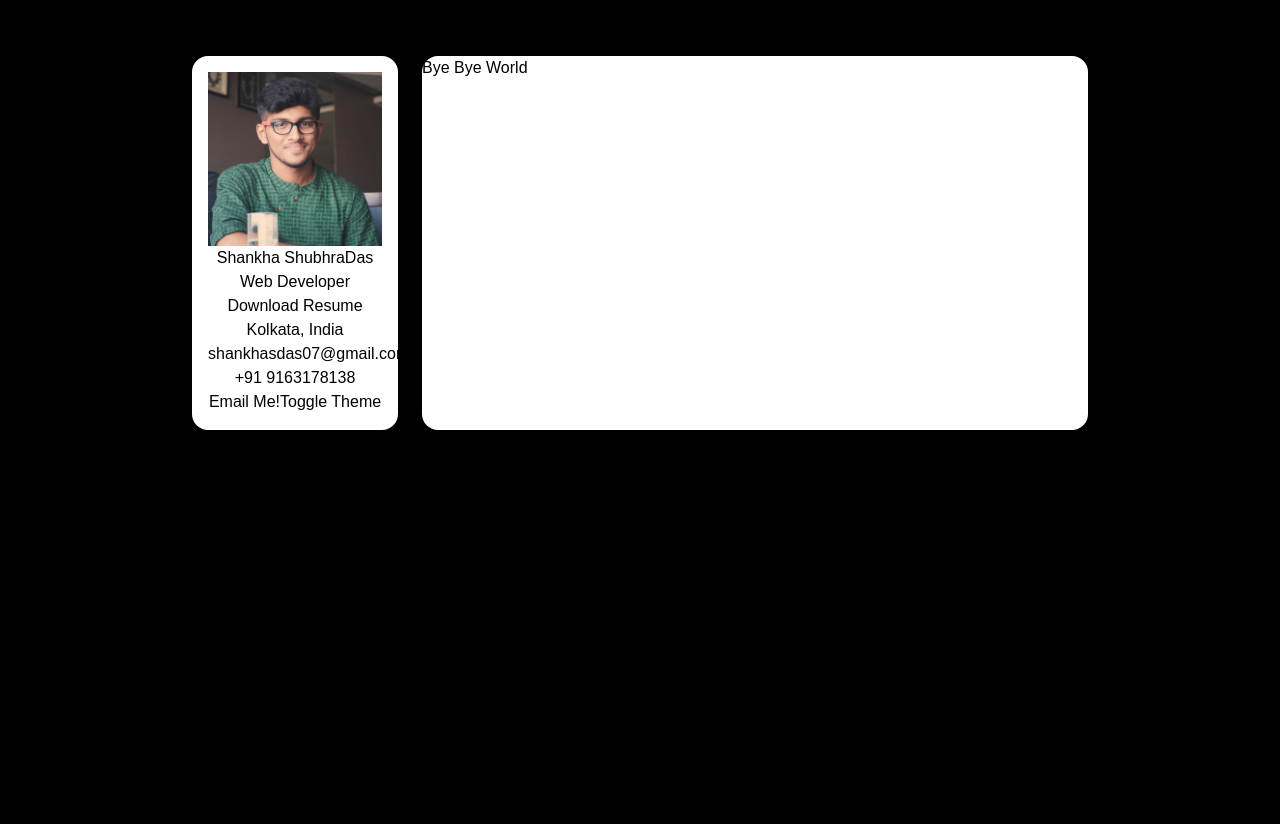
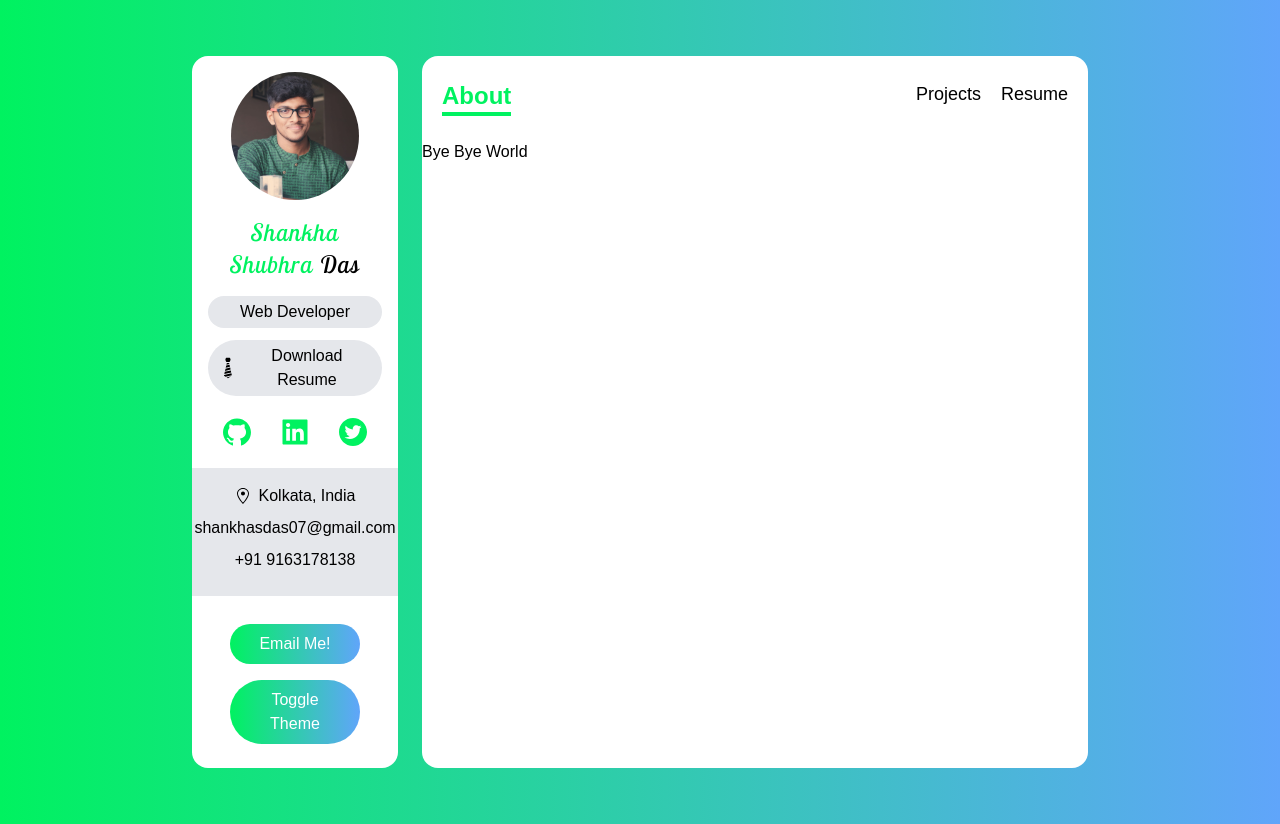
Before and after one commit to shankha007/dev-portfolio, a Next.js app: page / in a window 1280 px wide. Before the commit the page ends 800 px from the top, so only its background shows below. Built offline with nearby package versions, Linux system fonts and the light colour scheme.

Commit message:
structured index page

```diff
--- /dev/null
+++ b/components/Navbar.tsx
@@ -0,0 +1,62 @@
+import { useState, useEffect, FunctionComponent } from "react";
+import Link from "next/link";
+import { useRouter } from "next/router";
+
+const NavItem: FunctionComponent<{
+  activeItem: string;
+  setActiveItem: Function;
+  name: string;
+  route: string;
+}> = ({ activeItem, name, route, setActiveItem }) => {
+  return activeItem !== name ? (
+    <Link href={route}>
+      <a>
+        <span onClick={() => setActiveItem(name)} className="hover:text-green">
+          {name}
+        </span>
+      </a>
+    </Link>
+  ) : null;
+};
+
+const Navbar = () => {
+  const [activeItem, setActiveItem] = useState<string>("");
+
+  const { pathname } = useRouter();
+
+  useEffect(() => {
+    if (pathname === "/") setActiveItem("About");
+    if (pathname === "/projects") setActiveItem("Projects");
+    if (pathname === "/resume") setActiveItem("Resume");
+  }, []);
+
+  return (
+    <div className="flex justify-between px-5 py-3 my-3">
+      <span className="text-xl font-bold border-b-4 text-green border-green md:text-2xl">
+        {activeItem}
+      </span>
+      <div className="flex space-x-5 text-lg">
+        <NavItem
+          activeItem={activeItem}
+          setActiveItem={setActiveItem}
+          name="About"
+          route="/"
+        />
+        <NavItem
+          activeItem={activeItem}
+          setActiveItem={setActiveItem}
+          name="Projects"
+          route="/projects"
+        />
+        <NavItem
+          activeItem={activeItem}
+          setActiveItem={setActiveItem}
+          name="Resume"
+          route="/resume"
+        />
+      </div>
+    </div>
+  );
+};
+
+export default Navbar;
--- a/components/Sidebar.tsx
+++ b/components/Sidebar.tsx
@@ -1,23 +1,64 @@
+import {
+  AiFillGithub,
+  AiFillLinkedin,
+  AiFillTwitterCircle,
+} from "react-icons/ai";
+import { GoLocation } from "react-icons/go";
+import { GiTie } from "react-icons/gi";
+
 const Sidebar = () => {
   return (
     <div>
-      <img src="profile.jpg" alt="User Avatar" />
-      <h3><span>Shankha Shubhra</span>Das</h3>
-      <p>Web Developer</p>
-      <p>Download Resume</p>
+      <img
+        src="profile.jpg"
+        alt="User Avatar"
+        className="w-32 h-32 rounded-full mx-auto"
+      />
+      <h3 className="my-4 text-2xl font-medium tracking-wider font-lobster">
+        <span className="text-green">Shankha Shubhra </span>Das
+      </h3>
+      <p className="px-2 py-1 my-3 bg-gray-200 rounded-full">Web Developer</p>
+      <a
+        className="px-2 py-1 my-3 bg-gray-200 rounded-full flex items-center justify-center"
+        href=""
+        download="name"
+      >
+        <GiTie className="w-6 h-6" /> Download Resume
+      </a>
       {/* //Social Icons */}
+      <div className="flex justify-around my-5 text-green w-9/12 md:w-full mx-auto">
+        <a href="">
+          <AiFillGithub className="w-8 h-8 cursor-pointer" />
+        </a>
+        <a href="">
+          <AiFillLinkedin className="w-8 h-8 cursor-pointer" />
+        </a>
+        <a href="">
+          <AiFillTwitterCircle className="w-8 h-8 cursor-pointer" />
+        </a>
+      </div>
       {/* address */}
-      <div>
-        <div>
-
+      <div
+        className="my-5 py-4 bg-gray-200"
+        style={{ marginLeft: "-1rem", marginRight: "-1rem" }}
+      >
+        <div className="flex items-center justify-center space-x-2">
+          <GoLocation />
           <span>Kolkata, India</span>
         </div>
-        <p>shankhasdas07@gmail.com</p>
-        <p>+91 9163178138</p>
+        <p className="my-2">shankhasdas07@gmail.com</p>
+        <p className="my-2">+91 9163178138</p>
       </div>
       {/* Email Button */}
-      <button>Email Me!</button>
-      <button>Toggle Theme</button>
+      <button
+        onClick={() => window.open("mailto:shankhasdas07@gmail.com")}
+        className="bg-gradient-to-r from-green to-blue-400 w-9/12 rounded-full py-2 px-5 text-white my-2 focus:outline-none"
+      >
+        Email Me!
+      </button>
+      <button className="bg-gradient-to-r from-green to-blue-400 w-9/12 rounded-full py-2 px-5 text-white my-2">
+        Toggle Theme
+      </button>
     </div>
   );
 };
--- /dev/null
+++ b/data.ts
@@ -0,0 +1,43 @@
+import { RiComputerLine } from "react-icons/ri";
+import { FaServer } from "react-icons/fa";
+import { AiOutlineAntDesign, AiOutlineApi } from "react-icons/ai";
+import { MdDeveloperMode } from "react-icons/md";
+import { IService } from "./type";
+
+export const services: IService[] = [
+  {
+    icon: RiComputerLine,
+    title: "Frontend Development",
+    about:
+      "I can build a beautiful and scalable SPA using <b> HTML</b>,<b>CSS</b>   and <b>React.js</b> ",
+  },
+  {
+    icon: FaServer,
+    title: "Backend  Development",
+    about:
+      "handle database, server, api using <b>Express </b> & other popular frameworks",
+  },
+  {
+    icon: AiOutlineApi,
+    title: "API Development",
+    about:
+      "I can develop robust  REST API using <b>django-rest-api</b>  & <b>Node API</b> ",
+  },
+  {
+    icon: MdDeveloperMode,
+    title: "Competitive Coder",
+    about: "a daily problem solver in <b>HackerRank</b>  and <b>Leet Code</b> ",
+  },
+  {
+    icon: AiOutlineAntDesign,
+    title: "UI/UX designer",
+    about:
+      "stunning user interface designer using <b>Figma</b>  and  <b>Framer</b> ",
+  },
+  {
+    icon: RiComputerLine,
+    title: "Whatever",
+    about:
+      "Lorem ipsum dolor sit amet consectetur adipisicing elit. Hic quis minima autem!",
+  },
+];
--- a/pages/_app.tsx
+++ b/pages/_app.tsx
@@ -1,13 +1,15 @@
+import Navbar from "../components/Navbar";
 import Sidebar from "../components/Sidebar";
 import "../styles/globals.css";
 
 function MyApp({ Component, pageProps }) {
   return (
-    <div className="grid grid-cols-12 gap-6 my-14 lg:px-48 px-5">
-      <div className="lg:col-span-3 bg-white rounded-2xl col-span-12 p-4 text-center">
+    <div className="grid grid-cols-12 gap-6 px-5 my-14 lg:px-48 sm:px-20 md:px-32">
+      <div className="col-span-12 p-4 text-center bg-white lg:col-span-3 rounded-2xl">
         <Sidebar />
       </div>
-      <div className="lg:col-span-9 bg-white rounded-2xl col-span-12">
+      <div className="flex flex-col col-span-12 bg-white lg:col-span-9 rounded-2xl">
+        <Navbar />
         <Component {...pageProps} />
       </div>
     </div>
--- /dev/null
+++ b/pages/_document.tsx
@@ -0,0 +1,28 @@
+import Document, { Html, Head, Main, NextScript } from "next/document";
+
+class MyDocument extends Document {
+  render() {
+    return (
+      <Html>
+        <Head>
+          <link rel="preconnect" href="https://fonts.googleapis.com" />
+          <link
+            rel="preconnect"
+            href="https://fonts.gstatic.com"
+            crossOrigin="true"
+          />
+          <link
+            href="https://fonts.googleapis.com/css2?family=Lobster+Two:ital@1&display=swap"
+            rel="stylesheet"
+          />
+        </Head>
+        <body className="bg-gradient-to-r from-green to-blue-400">
+          <Main />
+          <NextScript />
+        </body>
+      </Html>
+    );
+  }
+}
+
+export default MyDocument;
--- a/pages/api/hello.ts
+++ /dev/null
@@ -1,5 +0,0 @@
-// Next.js API route support: https://nextjs.org/docs/api-routes/introduction
-
-export default function handler(req, res) {
-  res.status(200).json({ name: 'John Doe' })
-}
--- /dev/null
+++ b/pages/api/services.ts
@@ -0,0 +1,6 @@
+import { NextApiRequest, NextApiResponse } from "next";
+import { services } from '../../data';
+
+export default (req:NextApiRequest, res:NextApiResponse) => {
+  res.status(200).json({services});
+}
--- a/pages/index.tsx
+++ b/pages/index.tsx
@@ -1,9 +1,38 @@
-const index = () => {
+import { GetServerSidePropsContext, GetStaticPropsContext } from "next";
+// import { services } from "../data";
+
+const index = ({ services }) => {
+  console.log(services);
+
   return (
     <div>
       <h1>Bye Bye World</h1>
     </div>
-  )
-}
+  );
+};
 
 export default index;
+
+// export const getServerSideProps = async (
+//   context: GetServerSidePropsContext
+// ) => {
+//   const res = await fetch("http://localhost:3000/api/services");
+//   const data = await res.json();
+
+//   return {
+//     props: {
+//       services: data.services,
+//     },
+//   };
+// };
+
+// export const getStaticProps = async (context: GetStaticPropsContext) => {
+//   const res = await fetch("http://localhost:3000/api/services");
+//   const data = await res.json();
+
+//   return {
+//     props: {
+//       services: data.services,
+//     },
+//   };
+// };
--- /dev/null
+++ b/pages/projects.tsx
@@ -0,0 +1,9 @@
+const projects = () => {
+  return (
+    <div className="p-4">
+      Projects Page
+    </div>
+  )
+}
+
+export default projects
--- /dev/null
+++ b/pages/resume.tsx
@@ -0,0 +1,5 @@
+const resume = () => {
+  return <div className="p-4">Resume Page</div>;
+};
+
+export default resume;
--- a/tailwind.config.js
+++ b/tailwind.config.js
@@ -1,11 +1,20 @@
 module.exports = {
-  purge: ['./pages/**/*.tsx', './components/**/*.tsx'],
+  purge: ["./pages/**/*.tsx", "./components/**/*.tsx"],
   darkMode: false, // or 'media' or 'class'
   theme: {
-    extend: {},
+    fontFamily: {
+      lobster: ["Lobster Two"],
+    },
+    extend: {
+      colors: {
+        green: {
+          DEFAULT: "#00f260",
+        },
+      },
+    },
   },
   variants: {
     extend: {},
   },
   plugins: [],
-}
+};
--- /dev/null
+++ b/type.ts
@@ -0,0 +1,7 @@
+import { IconType } from "react-icons/lib";
+
+export interface IService {
+  title: string
+  about: string
+  icon: IconType
+}
```
